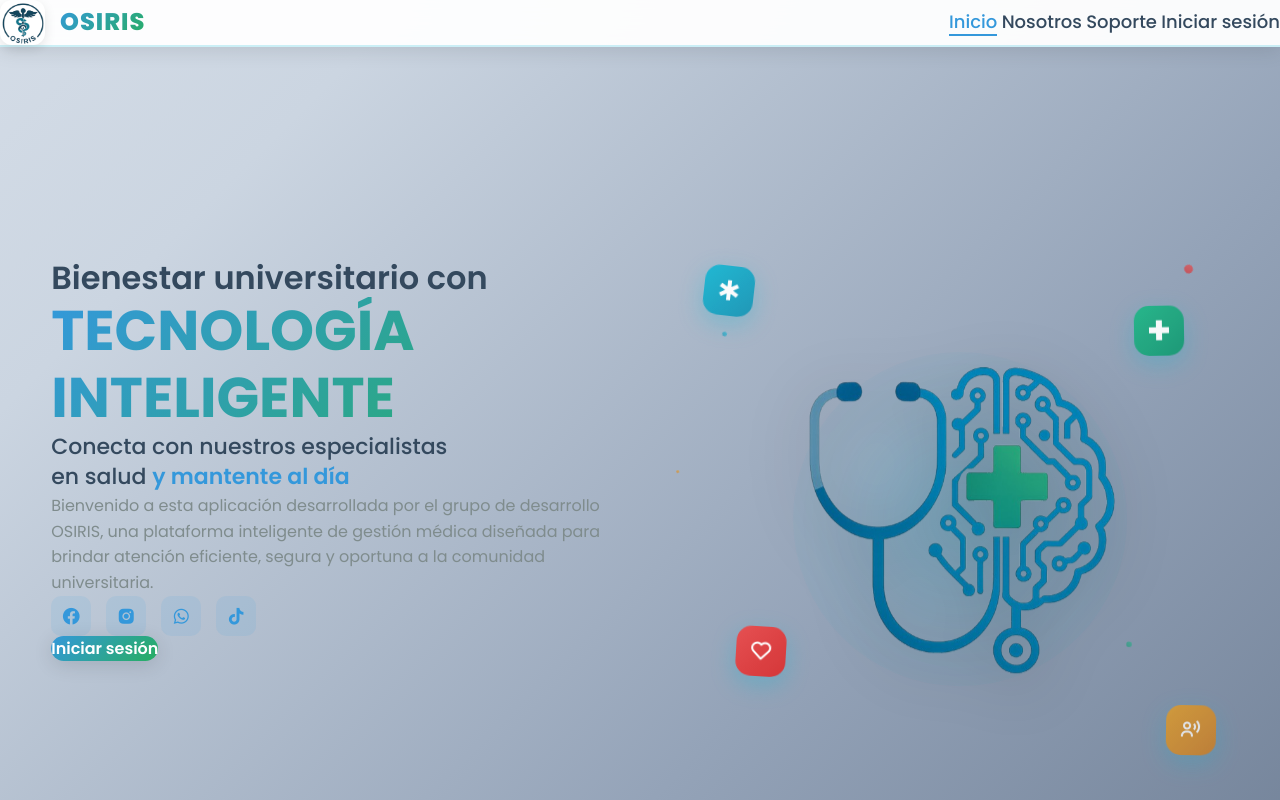
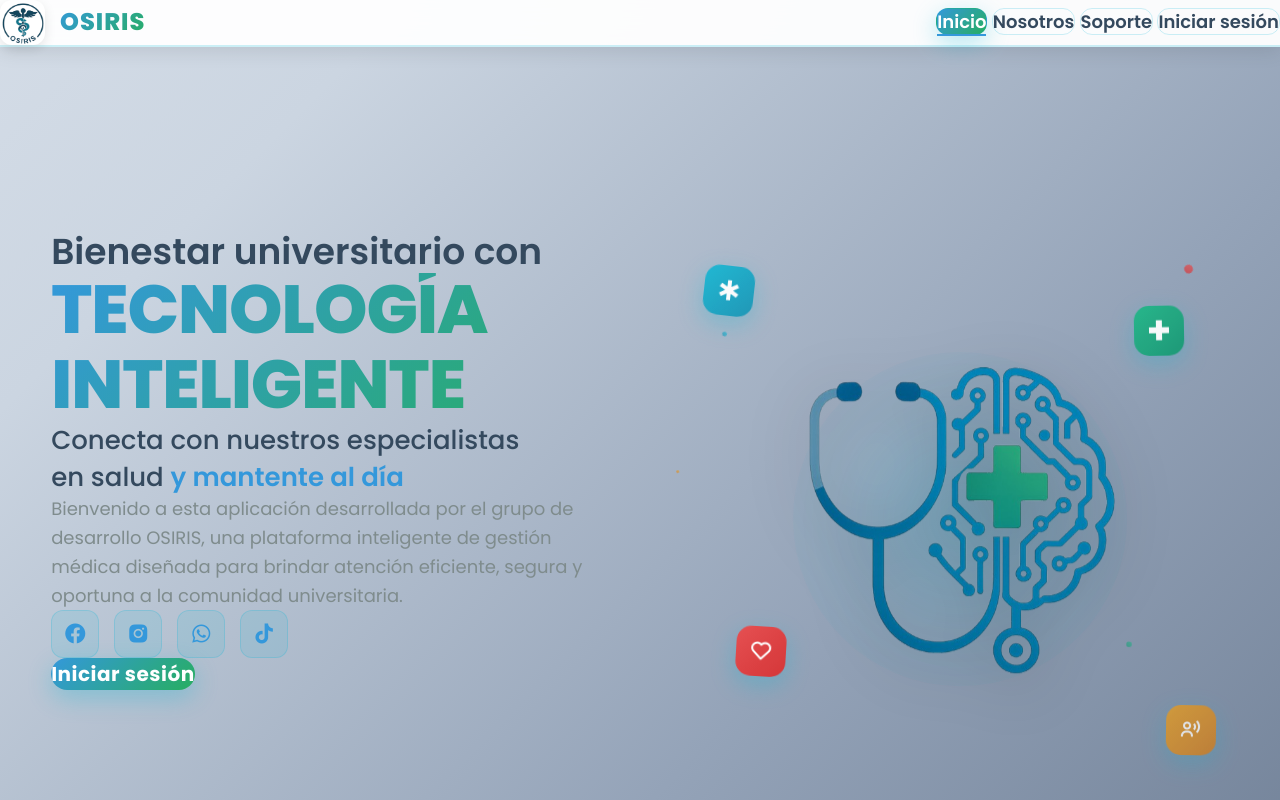
Before and after one commit to DENIS-DEVELOPER-oss/OSIRIS---Lab, a Flask app: page / in a window 1280 px wide. Run offline with Flask 3, Linux system fonts and the light colour scheme.

Commit message:
Enhance the appearance and readability of key elements on the website
Refactors modern-theme.css to improve UI elements, including header, fonts, button styles and removes CSV backup from admin panel.

Replit-Commit-Author: Agent
Replit-Commit-Session-Id: f04c708b-f78f-4761-983c-19a318aada5f
Replit-Commit-Screenshot-Url: https://storage.googleapis.com/screenshot-production-us-central1/7355c6e8-0d2f-4510-9622-a158714dce07/040471d4-22a3-4e5c-b7d9-8b1b6300a6e2.jpg

```diff
--- a/static/css/modern-theme.css
+++ b/static/css/modern-theme.css
@@ -2228,15 +2228,23 @@ h1, h2, h3, h4, h5, h6 {
     font-size: 18px;
     color: var(--text-secondary);
     text-decoration: none;
-    font-weight: 500;
-    margin-left: 35px;
+    font-weight: 600;
+    margin-left: 25px;
+    padding: 12px 18px;
+    border-radius: 12px;
     transition: var(--transition-normal);
     position: relative;
+    background: rgba(255, 255, 255, 0.1);
+    backdrop-filter: blur(5px);
+    border: 1px solid rgba(6, 182, 212, 0.2);
 }
 
 .navbar a:hover,
 .navbar a.active {
-    color: var(--primary-color);
+    color: white;
+    background: linear-gradient(135deg, var(--primary-color), var(--accent-color));
+    transform: translateY(-2px);
+    box-shadow: 0 8px 25px rgba(6, 182, 212, 0.3);
 }
 
 .navbar a::before {
@@ -2289,30 +2297,32 @@ h1, h2, h3, h4, h5, h6 {
 }
 
 .content-left h3 {
-    font-size: 32px;
+    font-size: 36px;
     color: var(--text-secondary);
     line-height: 1.2;
     font-weight: 600;
+    margin-bottom: 10px;
 }
 
 .content-left h1 {
-    font-size: 56px;
+    font-size: 68px;
     color: var(--text-primary);
-    line-height: 1.2;
-    font-weight: 700;
-    margin: 15px 0;
+    line-height: 1.1;
+    font-weight: 800;
+    margin: 20px 0;
     background: linear-gradient(135deg, var(--primary-color), var(--accent-color));
     -webkit-background-clip: text;
     -webkit-text-fill-color: transparent;
     background-clip: text;
+    letter-spacing: -1px;
 }
 
 .content-left h2 {
-    font-size: 22px;
+    font-size: 26px;
     color: var(--text-secondary);
     line-height: 1.4;
     font-weight: 500;
-    margin: 15px 0 30px;
+    margin: 20px 0 35px;
 }
 
 .highlight {
@@ -2322,8 +2332,8 @@ h1, h2, h3, h4, h5, h6 {
 
 .content-left p {
     color: var(--text-muted);
-    font-size: 16px;
-    margin: 30px 0;
+    font-size: 18px;
+    margin: 35px 0;
     line-height: 1.6;
 }
 
@@ -2334,17 +2344,18 @@ h1, h2, h3, h4, h5, h6 {
 }
 
 .social-icon {
-    width: 40px;
-    height: 40px;
-    background: rgba(52, 152, 219, 0.1);
-    border-radius: 10px;
+    width: 48px;
+    height: 48px;
+    background: rgba(6, 182, 212, 0.1);
+    border-radius: 12px;
     display: flex;
     align-items: center;
     justify-content: center;
     color: var(--primary-color);
     text-decoration: none;
-    font-size: 20px;
+    font-size: 24px;
     transition: var(--transition-normal);
+    border: 1px solid rgba(6, 182, 212, 0.2);
 }
 
 .social-icon:hover {
@@ -2356,16 +2367,17 @@ h1, h2, h3, h4, h5, h6 {
 
 .cta-button {
     display: inline-block;
-    padding: 15px 35px;
+    padding: 18px 45px;
     background: linear-gradient(135deg, var(--primary-color), var(--accent-color));
     color: white;
     text-decoration: none;
     border-radius: 50px;
-    font-weight: 600;
-    font-size: 16px;
-    margin-top: 20px;
+    font-weight: 700;
+    font-size: 20px;
+    margin-top: 25px;
     transition: var(--transition-normal);
-    box-shadow: var(--shadow-md);
+    box-shadow: 0 8px 25px rgba(6, 182, 212, 0.3);
+    letter-spacing: 0.5px;
 }
 
 .cta-button:hover {
```
Also changed, not shown: replit.md (+23 -0 lines).
